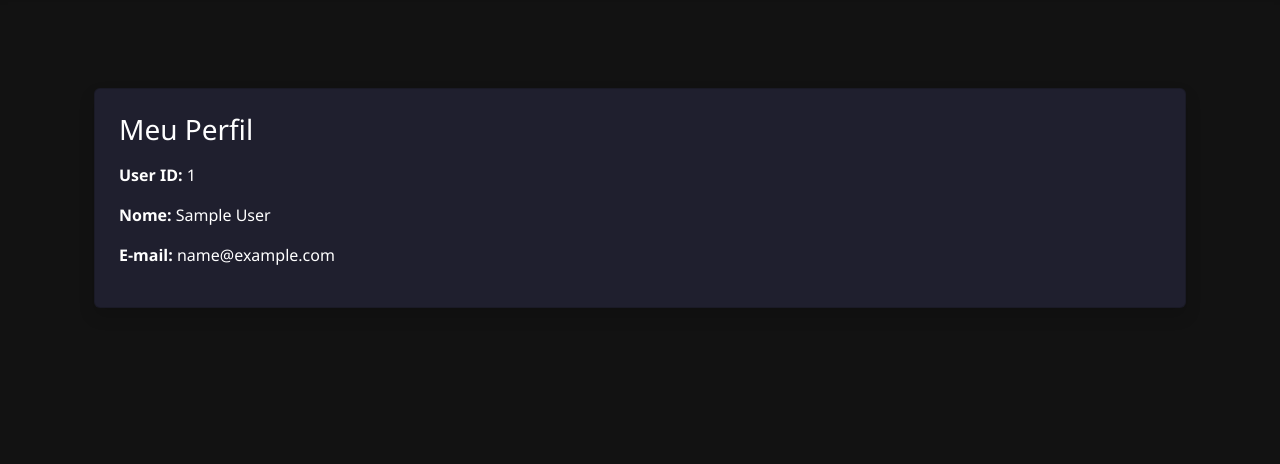
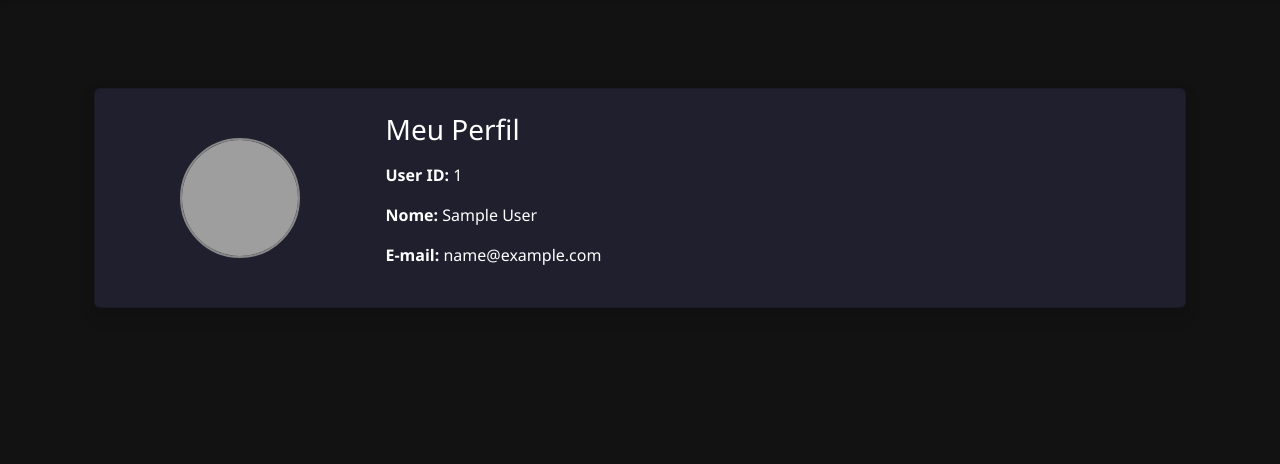
Before and after one commit to domssilva/unigran-tcc-app, a Flask app: page /me in a window 1280 px wide. Shown: the part 56-520 px from the top of the page. Run offline with Flask 3, Linux system fonts and the light colour scheme; the visitor is signed in with stand-in values (Sample User, id 1); grey boxes are pictures that could not be loaded.

Commit message:
update: profile template w/ user photo

```diff
--- a/app/templates/profile.html
+++ b/app/templates/profile.html
@@ -5,10 +5,24 @@
 {% block content %}
 <div class="container mt-4">
     <div class="card shadow p-4" style="background-color: #1f1f2e; color: white;">
-        <h3 class="mb-3">Meu Perfil</h3>
-        <p><strong>User ID:</strong> {{ current_user.id }}</p>
-        <p><strong>Nome:</strong> {{ current_user.name }}</p>
-        <p><strong>E-mail:</strong> {{ current_user.email }}</p>
+        <div class="row align-items-center">
+
+            <!-- Espaço para foto de perfil -->
+            <div class="col-md-3 text-center mb-3 mb-md-0">
+                <img src="https://cdn.pixabay.com/photo/2023/02/18/11/00/icon-7797704_640.png" class="rounded-circle"
+                    style="width: 120px; height: 120px; object-fit: cover; border: 2px solid #888;"
+                    alt="Foto de Perfil">
+            </div>
+
+            <!-- Informações do usuário -->
+            <div class="col-md-9">
+                <h3 class="mb-3">Meu Perfil</h3>
+                <p><strong>User ID:</strong> {{ current_user.id }}</p>
+                <p><strong>Nome:</strong> {{ current_user.name }}</p>
+                <p><strong>E-mail:</strong> {{ current_user.email }}</p>
+            </div>
+
+        </div>
     </div>
 </div>
 {% endblock %}
```
